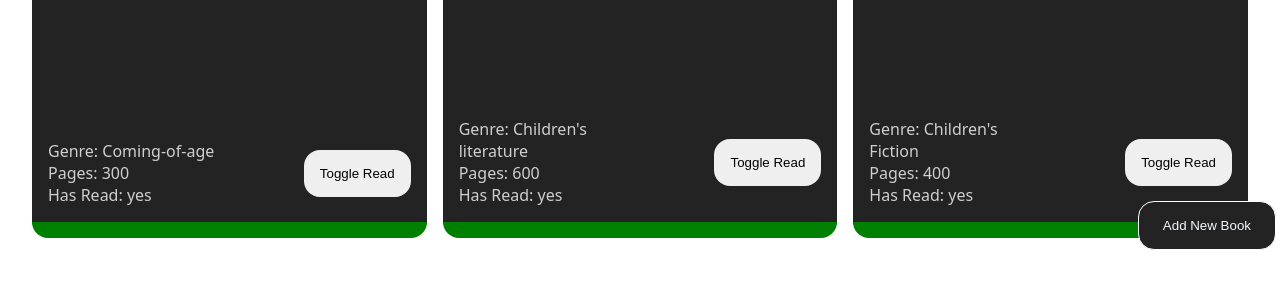
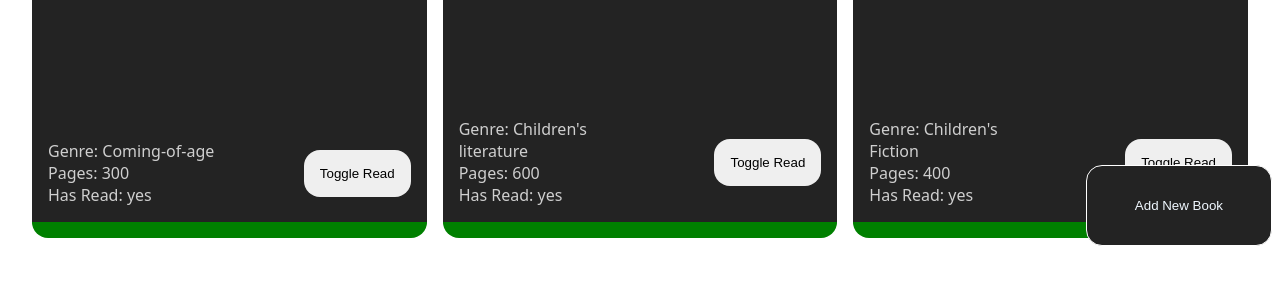
Before and after one commit to dooory/odin-library, a plain HTML site: page index.html in a window 1280 px wide. Shown: the part 546-834 px from the top of the page. Drawn offline with Linux system fonts and the light colour scheme.

Commit message:
change size of open modal button

```diff
--- a/style.css
+++ b/style.css
@@ -123,13 +123,13 @@ html {
 }
 
 .open-modal-button {
-	padding: 1rem 1.5rem;
+	padding: 2rem 3rem;
 
 	color: aliceblue;
 
 	position: fixed;
-	right: 0.25rem;
-	bottom: 0.25rem;
+	right: 0.5rem;
+	bottom: 0.5rem;
 
 	border-radius: 1rem;
 	border: 1px solid #fff;
```
